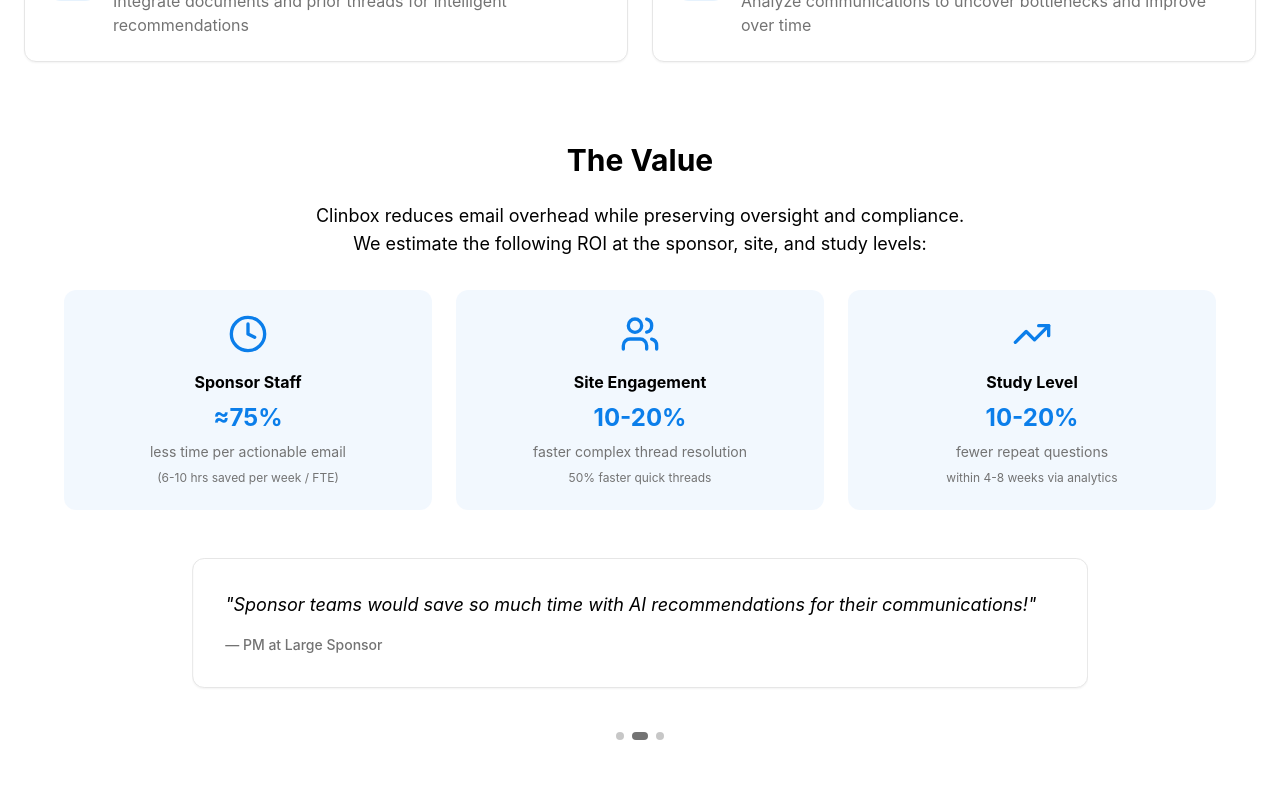
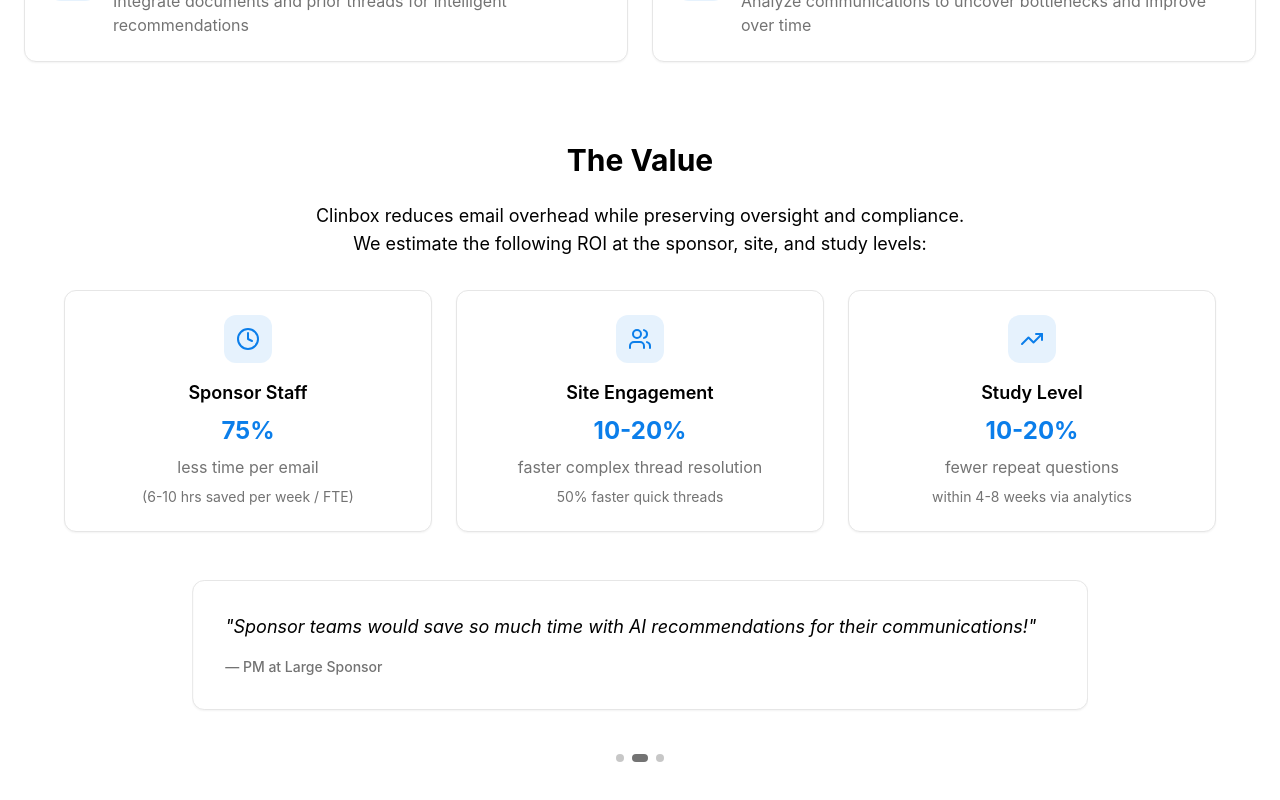
Before and after one commit to Greenwood-Technologies-Org/makora-bio-website, a React (Vite) app: page / in a window 1280 px wide. Shown: the part 1977-2777 px from the top of the page. Built offline with nearby package versions, Linux system fonts and the light colour scheme.

Commit message:
fix roi boxes

```diff
--- a/src/components/ClinboxSection.tsx
+++ b/src/components/ClinboxSection.tsx
@@ -198,41 +198,59 @@ const ClinboxSection = () => {
             </p>
 
             <div className="grid grid-cols-1 md:grid-cols-3 gap-6">
-                <div className="text-center p-6 bg-primary/5 rounded-lg">
-                  <Clock className="h-10 w-10 text-primary mx-auto mb-4" />
-                  <h4 className="font-bold text-foreground mb-2">Sponsor Staff</h4>
-                  <p className="text-2xl font-bold text-primary mb-2">≈75%</p>
+              <Card className="bg-card border-border hover:border-primary/50 transition-colors">
+                <CardContent className="p-6">
+                  <div className="flex flex-col items-center text-center">
+                    <div className="p-3 bg-primary/10 rounded-lg mb-4">
+                      <Clock className="h-6 w-6 text-primary" />
+                    </div>
+                    <h4 className="text-lg font-semibold text-foreground mb-2">Sponsor Staff</h4>
+                    <p className="text-2xl font-bold text-primary mb-2">75%</p>
+                    <p className="text-muted-foreground mb-2">
+                      less time per email
+                    </p>
                     <p className="text-sm text-muted-foreground">
-                    less time per actionable email
-                  </p>
-                  <p className="text-xs text-muted-foreground mt-2">
                       (6-10 hrs saved per week / FTE)
                     </p>
                   </div>
+                </CardContent>
+              </Card>
 
-                <div className="text-center p-6 bg-primary/5 rounded-lg">
-                  <Users className="h-10 w-10 text-primary mx-auto mb-4" />
-                  <h4 className="font-bold text-foreground mb-2">Site Engagement</h4>
+              <Card className="bg-card border-border hover:border-primary/50 transition-colors">
+                <CardContent className="p-6">
+                  <div className="flex flex-col items-center text-center">
+                    <div className="p-3 bg-primary/10 rounded-lg mb-4">
+                      <Users className="h-6 w-6 text-primary" />
+                    </div>
+                    <h4 className="text-lg font-semibold text-foreground mb-2">Site Engagement</h4>
                     <p className="text-2xl font-bold text-primary mb-2">10-20%</p>
-                  <p className="text-sm text-muted-foreground">
+                    <p className="text-muted-foreground mb-2">
                       faster complex thread resolution
                     </p>
-                  <p className="text-xs text-muted-foreground mt-2">
+                    <p className="text-sm text-muted-foreground">
                       50% faster quick threads
                     </p>
                   </div>
+                </CardContent>
+              </Card>
 
-                <div className="text-center p-6 bg-primary/5 rounded-lg">
-                  <TrendingUp className="h-10 w-10 text-primary mx-auto mb-4" />
-                  <h4 className="font-bold text-foreground mb-2">Study Level</h4>
+              <Card className="bg-card border-border hover:border-primary/50 transition-colors">
+                <CardContent className="p-6">
+                  <div className="flex flex-col items-center text-center">
+                    <div className="p-3 bg-primary/10 rounded-lg mb-4">
+                      <TrendingUp className="h-6 w-6 text-primary" />
+                    </div>
+                    <h4 className="text-lg font-semibold text-foreground mb-2">Study Level</h4>
                     <p className="text-2xl font-bold text-primary mb-2">10-20%</p>
-                  <p className="text-sm text-muted-foreground">
+                    <p className="text-muted-foreground mb-2">
                       fewer repeat questions
                     </p>
-                  <p className="text-xs text-muted-foreground mt-2">
+                    <p className="text-sm text-muted-foreground">
                       within 4-8 weeks via analytics
                     </p>
                   </div>
+                </CardContent>
+              </Card>
             </div>
           </div>
 
```
Lines whose indentation alone changed are shown as unchanged.
